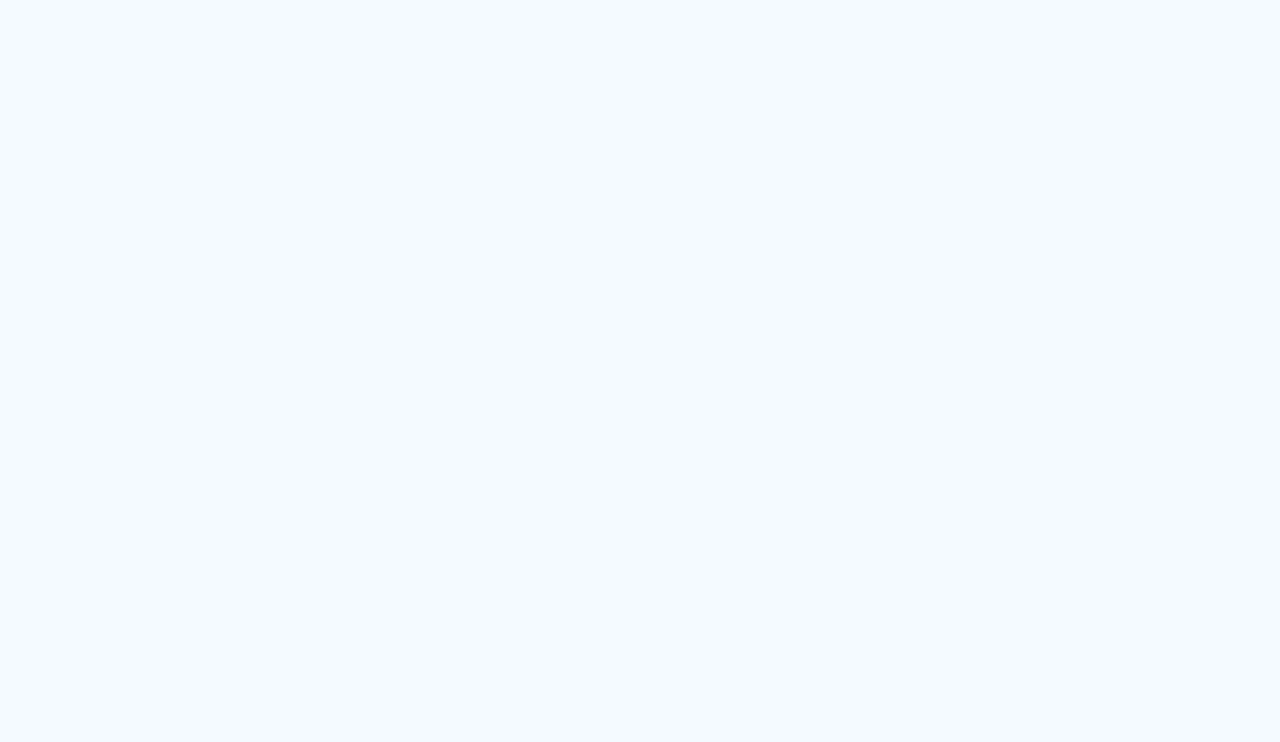
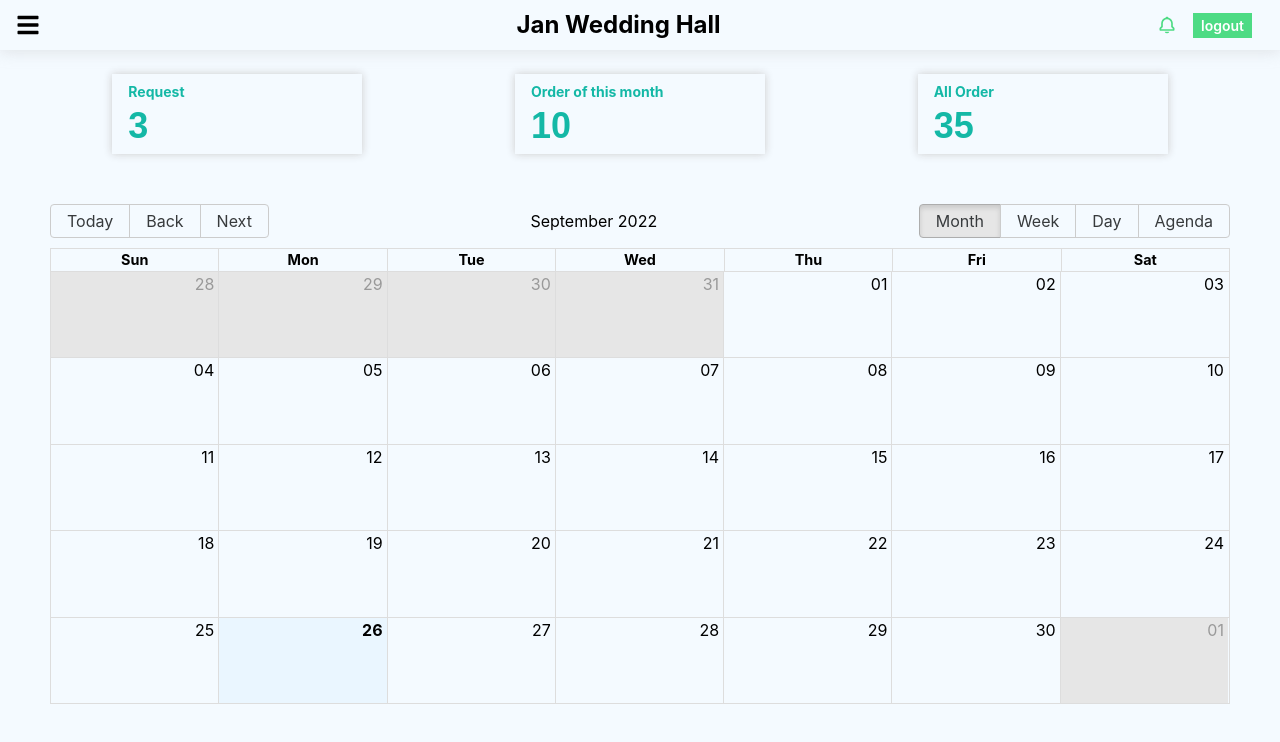
Before and after one commit to yasinafridi1/wedbook, a React (Create React App) app in the folder frontend/: page /order in a window 1280 px wide. Before the commit this address had no page. Shown: the top 742 px of the page. Built offline with nearby package versions, Linux system fonts and the light colour scheme.

Commit message:
Vendor routing and calender

```diff
--- a/frontend/package.json
+++ b/frontend/package.json
@@ -6,7 +6,10 @@
     "@testing-library/jest-dom": "^5.16.5",
     "@testing-library/react": "^13.4.0",
     "@testing-library/user-event": "^13.5.0",
+    "date-fns": "^2.29.3",
     "react": "^18.2.0",
+    "react-big-calendar": "^1.5.2",
+    "react-datepicker": "^4.8.0",
     "react-dom": "^18.2.0",
     "react-icons": "^4.4.0",
     "react-router-dom": "^6.4.2",
--- a/frontend/src/App.js
+++ b/frontend/src/App.js
@@ -8,7 +8,7 @@ import CustomerRoutes from "./CustomerRoutes";
 
 // import VendorPageRouting from "./pages/VendorPageRouting";
 function App() {
-  const [user, setuser] = useState('customer');
+  const [user, setuser] = useState('vendor');
 
   return (
     <>
--- a/frontend/src/Components/Dashboard/Buttons.jsx
+++ b/frontend/src/Components/Dashboard/Buttons.jsx
@@ -5,11 +5,12 @@ const Buttons = ({name,order,onClick}) => {
   return (
     <section
     onClick={onClick}
-     className="flex w-[170px] h-[100px] cardshadow mt-6 hover:bg-[#48c277]">
-      <div className="w-full h-full flex justify-center">
-        <div className="flex flex-col justify-center items-center">
-          <h1 className="font-bold text-3xl pb-2">{order}</h1>
-          <span className="text-xs font-semibold">{name}</span>
+     className="flex w-[250px] h-[80px] cardshadow mt-6">
+      <div className="w-full h-full flex justify-between">
+        <div className="flex flex-col justify-center pl-4">
+          <span className="text-sm font-bold text-primary">{name}</span>
+          <h1 className="font-bold text-4xl pt-1 text-secular text-primary">{order}</h1>
+
         </div>
         {/* <div className="font-bold text-5xl flex items-center mr-4">
          {icon}
--- a/frontend/src/Components/Dashboard/Dashboard.jsx
+++ b/frontend/src/Components/Dashboard/Dashboard.jsx
@@ -8,9 +8,10 @@ const Dashboard = () => {
     <>
       <div className="w-[100vw] h-[100vh] px-12">
         <div className="flex gap-6 justify-around">
-          <Buttons name="Order this month" order="10"  />
-          <Buttons name="Total order" order="150" />
-          <Buttons name="Total Revenue" order="100K" />
+          <Buttons name="Happy Customer" order="100"  />
+          <Buttons name="Total Orders" order="150" />
+          <Buttons name="Monthly Revenue" order="350K" />
+          <Buttons name="Orders Request" order="15" />
         </div>
         <div className="py-10 flex">
           <Charts width={410} height={300} />
--- /dev/null
+++ b/frontend/src/Components/Order/OrderCalendar.js
@@ -0,0 +1,58 @@
+import format from "date-fns/format";
+import getDay from "date-fns/getDay";
+import parse from "date-fns/parse";
+import startOfWeek from "date-fns/startOfWeek";
+import React, { useState } from "react";
+import { Calendar, dateFnsLocalizer } from "react-big-calendar";
+import "react-big-calendar/lib/css/react-big-calendar.css";
+import DatePicker from "react-datepicker";
+import "react-datepicker/dist/react-datepicker.css";
+
+const locales = {
+  "en-US": require("date-fns/locale/en-US"),
+};
+const localizer = dateFnsLocalizer({
+  format,
+  parse,
+  startOfWeek,
+  getDay,
+  locales,
+});
+
+const events = [
+  {
+    title: "Big Meeting",
+    allDay: true,
+    start: new Date(2022, 11, 2),
+    end: new Date(2022, 11, 3),
+  },
+  {
+    title: "Vacation",
+    allDay: true,
+    start: new Date(2022, 11, 7),
+    end: new Date(2022, 11, 8),
+  },
+  {
+    title: "Conference",
+    beforeAll: "true",
+    start: new Date(2022, 11, 20),
+    end: new Date(2022, 11, 21),
+  },
+];
+
+function OrderCalendar() {
+  const [newEvent, setNewEvent] = useState({ title: "", start: "", end: "" });
+  const [allEvents, setAllEvents] = useState(events);
+  return (
+    <>
+      <Calendar
+        localizer={localizer}
+        events={allEvents}
+        startAccessor="start"
+        endAccessor="end"
+        style={{ height: 500, margin: "50px" }}
+      />
+    </>
+  );
+}
+export default OrderCalendar;
--- a/frontend/src/Components/Order/TableHeader.js
+++ b/frontend/src/Components/Order/TableHeader.js
@@ -1,7 +1,8 @@
 import React from "react";
 import Buttons from "../Dashboard/Buttons";
-import TableBody from "./TableBody";
-import { OrderData } from "../Data/OrderData";
+// import TableBody from "./TableBody";
+// import { OrderData } from "../Data/OrderData";
+import Calendar from "./OrderCalendar";
 const TableHeader = () => {
   return (
     <>
@@ -10,7 +11,8 @@ const TableHeader = () => {
         <Buttons name="Order of this month" order="10"/>
         <Buttons name="All Order" order="35"/>
       </div>
-      <div className="py-8 flex justify-center w-[100vw] h-[100vh]">
+      <Calendar/>
+      {/* <div className="py-8 flex justify-center w-[100vw] h-[100vh]">
         <table className="table-auto mt-2 bg-white order-table">
           <thead className="border border-green-500 bg-green-500">
             <tr>
@@ -29,7 +31,7 @@ const TableHeader = () => {
             })}
           </tbody>
         </table>
-      </div>
+      </div> */}
     </>
   );
 };
--- a/frontend/src/Components/SideBar/Sidebar.js
+++ b/frontend/src/Components/SideBar/Sidebar.js
@@ -29,18 +29,18 @@ const Sidebar = () => {
       <nav
         className={`${
           sidebar
-            ? "nav-menu active z-50 bg-[#4ddb84]"
+            ? "nav-menu active z-50 bg-green-300"
             : "nav-menu z-50 bg-[#4ddb84]"
         } `}
       >
         <div className="text-2xl flex justify-end p-3">
           <AiOutlineClose onClick={() => setSideBar(!sidebar)} />
         </div>
-        <div className="w-full flex flex-col pl-6">
+        <div className="w-full flex flex-col pl-10">
           {SidebarData.map((item, index) => (
             <NavLink to={item.path} key={index} className="flex items-center">
-              <span className="flex py-4 pr-2">{item.icon}</span>
-              <span className="font-bold">{item.title}</span>
+              <span className="flex py-4 pr-3 text-2xl">{item.icon}</span>
+              <span className="text-xl font-bold">{item.title}</span>
             </NavLink>
           ))}
         </div>
--- a/frontend/src/VendorRoutes.js
+++ b/frontend/src/VendorRoutes.js
@@ -1,10 +1,36 @@
 import React from 'react';
-
+import {BrowserRouter as Router, Routes, Route } from "react-router-dom";
+import Home from "./pages/vendorPage/Home";
+import Orders from "./pages/vendorPage/Orders";
+import Revenue from "./pages/vendorPage/Revenue";
+import Profile from "./pages/vendorPage/Profile";
+import Services from "./pages/vendorPage/Services";
+import Feedbacks from "./pages/vendorPage/Feedbacks";
 const VendorRoutes = () => {
     return (
-        <div>
+        <>
 
-        </div>
+      <Router>
+            <Routes>
+                <Route path="/" element={<Home />} />
+            </Routes>
+            <Routes>
+                <Route path="/order" element={<Orders />} />
+            </Routes>
+            <Routes>
+                <Route path="/revenue" element={<Revenue />} />
+            </Routes>
+            <Routes>
+                <Route path="/profile" element={<Profile />} />
+            </Routes>
+            <Routes>
+                <Route path="/services" element={<Services />} />
+            </Routes>
+            <Routes>
+                <Route path="/feedbacks" element={<Feedbacks />} />
+            </Routes>
+        </Router>
+        </>
     );
 }
 
--- a/frontend/src/pages/VendorPageRouting.js
+++ b/frontend/src/pages/VendorPageRouting.js
@@ -11,7 +11,7 @@ const VendorPageRouting = () => {
   return (
     <>
       <Routes>
-        <Route path="/" element={<Home />} />
+        <Route exact path="/" element={<Home />} />
         <Route path="/order" element={<Orders />} />
         <Route path="/revenue" element={<Revenue />} />
         <Route path="/profile" element={<Profile />} />
--- a/frontend/src/pages/vendorPage/Vendor.css
+++ b/frontend/src/pages/vendorPage/Vendor.css
@@ -50,7 +50,7 @@
   position: fixed;
   top: 0;
   left: -100%;
-  width: 180px;
+  width: 250px;
   height: 100%;
 }
 .active{
```
Also changed, not shown: 1 other file (tests, documents, lock files or other folders).
